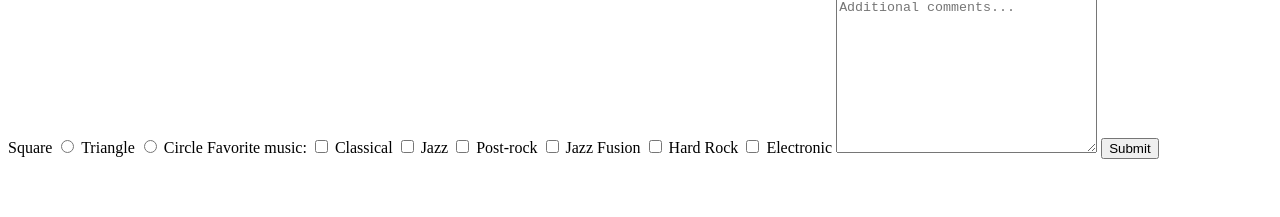
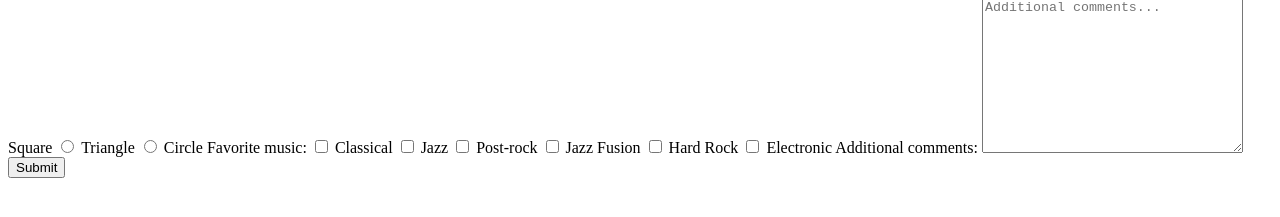
Before and after one commit to lrbn86/fcc-survey-form, a plain HTML site: page index.html in a window 1280 px wide. Shown: the part 105-322 px from the top of the page. Drawn offline with Linux system fonts and the light colour scheme.

Commit message:
Forgot putting something in comments label

```diff
--- a/index.html
+++ b/index.html
@@ -51,7 +51,7 @@
             <input type="checkbox" name="electronic" id="electronic" value="electronic">
             <label for="electronic">Electronic</label>
 
-            <label for="comments"></label>
+            <label for="comments">Additional comments:</label>
             <textarea name="comments" id="comments" cols="30" rows="10" placeholder="Additional comments..."></textarea>
 
             <input type="button" value="Submit" id="submit">
```
